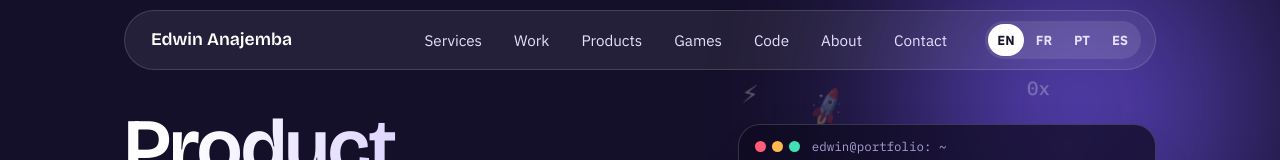
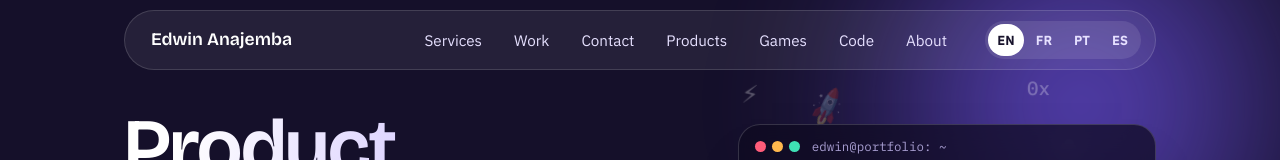
Before and after one commit to anajembaedwin/anajembaedwin.github.io, a React (Create React App) app: page / in a window 1280 px wide. Shown: the top 160 px of the page. Built offline with nearby package versions, Linux system fonts and the light colour scheme; no server answers.

Commit message:
Menu order: home-page sections first, then separate pages

```diff
--- a/src/site/Layout.jsx
+++ b/src/site/Layout.jsx
@@ -127,6 +127,9 @@ const Layout = ({ children, current }) => {
 							<Link to="/#work" onClick={closeMenu}>
 								{ui.nav.work}
 							</Link>
+							<Link to="/#contact" onClick={closeMenu}>
+								{ui.nav.contact}
+							</Link>
 							<Link
 								to="/products"
 								aria-current={current === "products" ? "page" : undefined}
@@ -144,9 +147,6 @@ const Layout = ({ children, current }) => {
 							</Link>
 							<Link to="/about" aria-current={current === "about" ? "page" : undefined}>
 								{ui.nav.about}
-							</Link>
-							<Link to="/#contact" onClick={closeMenu}>
-								{ui.nav.contact}
 							</Link>
 						</nav>
 						<div className="lang" role="group" aria-label={ui.langLabel}>
```
